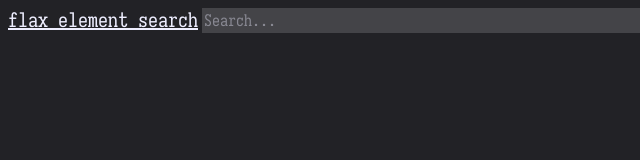
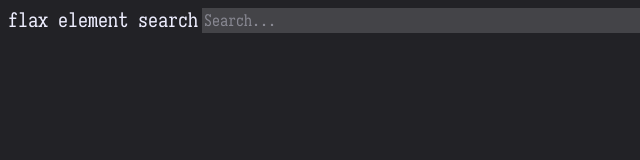
Before and after one commit to zoomlogo/flax, a plain HTML site: page index.html in a window 1280 px wide. Shown: the full height of the page, 0-640 px from the left. Drawn offline with Linux system fonts and the light colour scheme; no server answers.

Commit message:
invis link

```diff
--- a/style.css
+++ b/style.css
@@ -40,9 +40,10 @@ td:nth-child(3) {
   width: 2vw;
 }
 
-a, a:hover, a:visited {
+a, a:hover, a:visited, a:active {
   color: #eeeeff;
   background-color: #222226;
+  text-decoration: none;
 }
 
 #search-bar {
```
